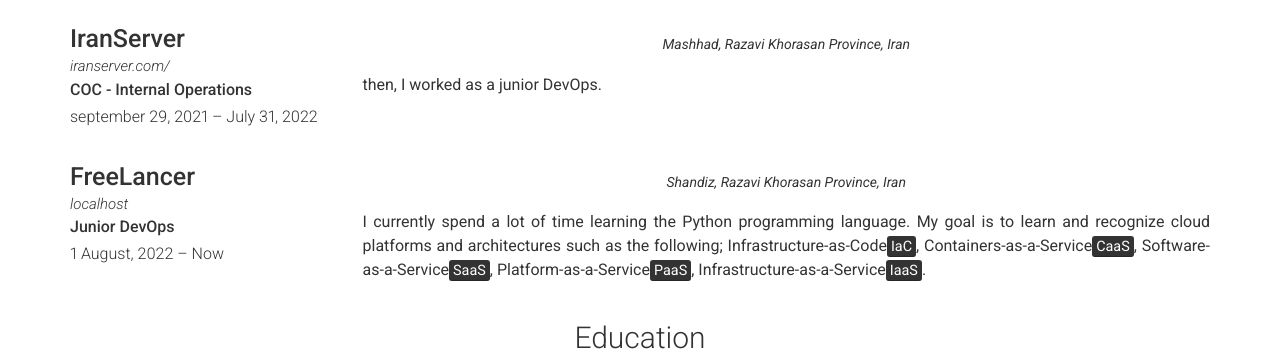
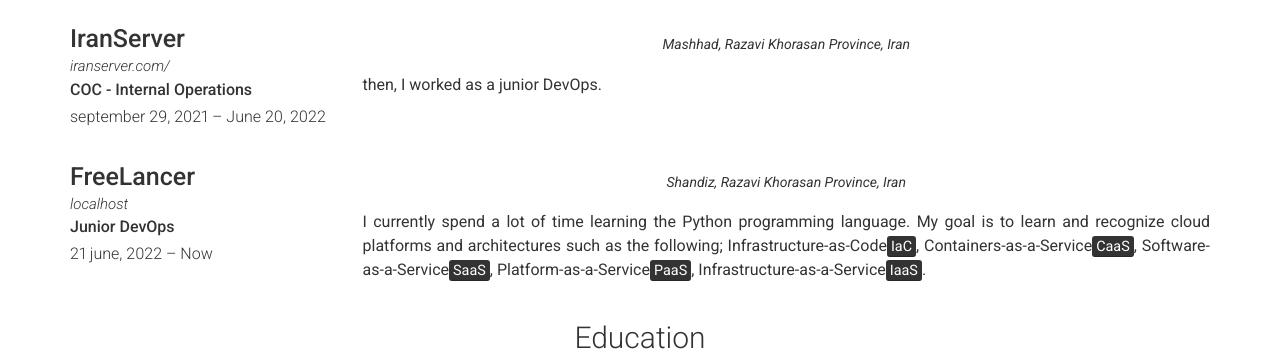
Before and after one commit to ANTISEC12/resume, a Jekyll site: the page built from README.md, in a window 1280 px wide and 900 px high, scrolled down 1594 px. Shown: the part 153-505 px from the top of the window. Built offline with Jekyll 4.4.1, drawn with Linux system fonts in a browser that asks for light colours; nearby versions of some CDN libraries; our own code applies the rules of GitHub Pages for plain Markdown files.

Commit message:
Update some things

```diff
--- a/_test/_data/experience.yml
+++ b/_test/_data/experience.yml
@@ -30,7 +30,7 @@
 - company: IranServer
   link: iranserver.com/
   job_title: COC - Internal Operations
-  dates:  september 29, 2021 – July 31, 2022
+  dates:  september 29, 2021 – June 20, 2022
   quote: >
    Mashhad, Razavi Khorasan Province,  Iran
   description: | # this will include new lines to allow paragraphs
@@ -39,7 +39,7 @@
 - company: FreeLancer
   link: localhost
   job_title: Junior DevOps
-  dates:  1 August, 2022 – Now
+  dates:  21 june, 2022 – Now
   quote: >
    Shandiz, Razavi Khorasan Province,  Iran
   description: | # this will include new lines to allow paragraphs
```
Also changed, not shown: _data/experience.yml (+6 -6 lines), 1 other file.
